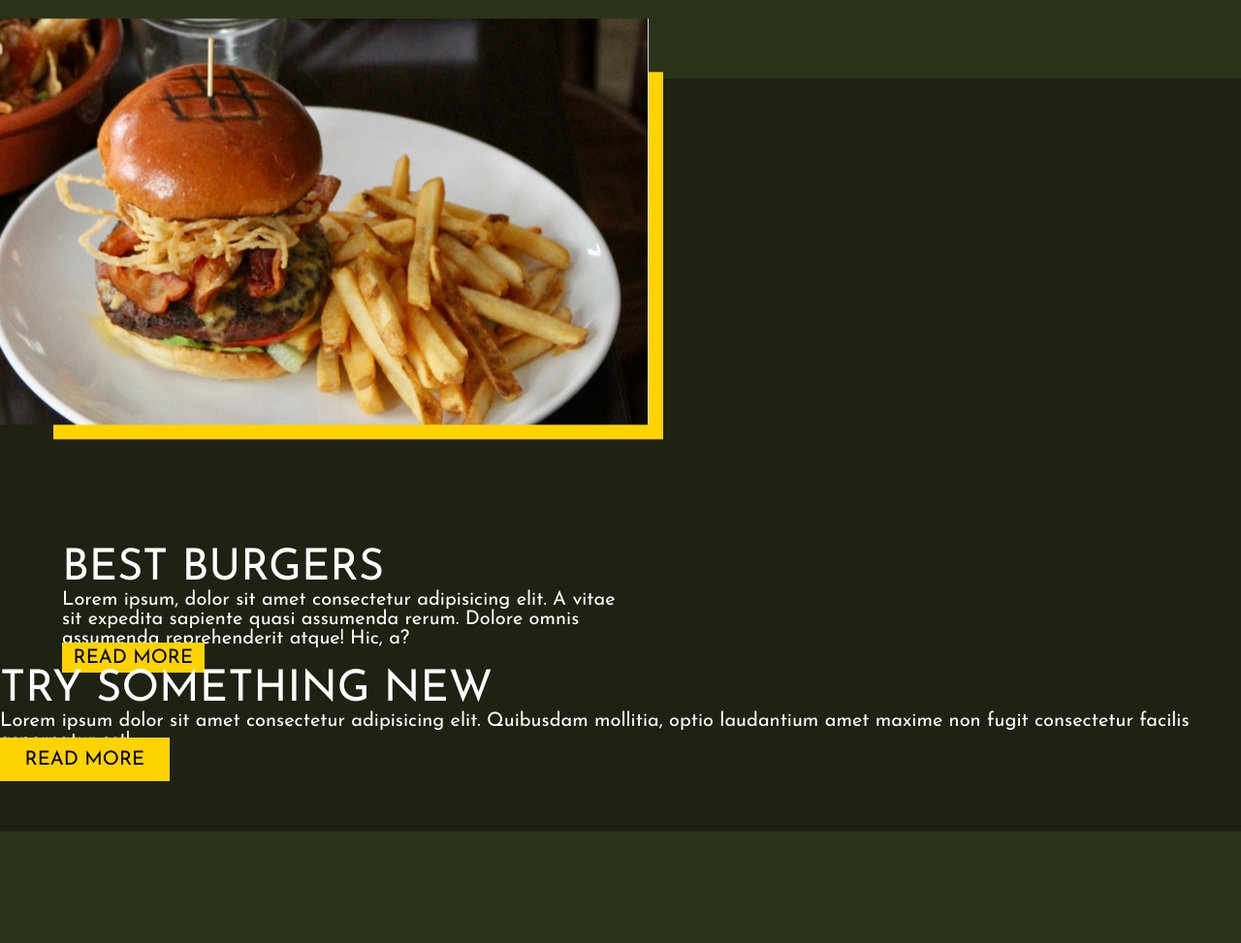
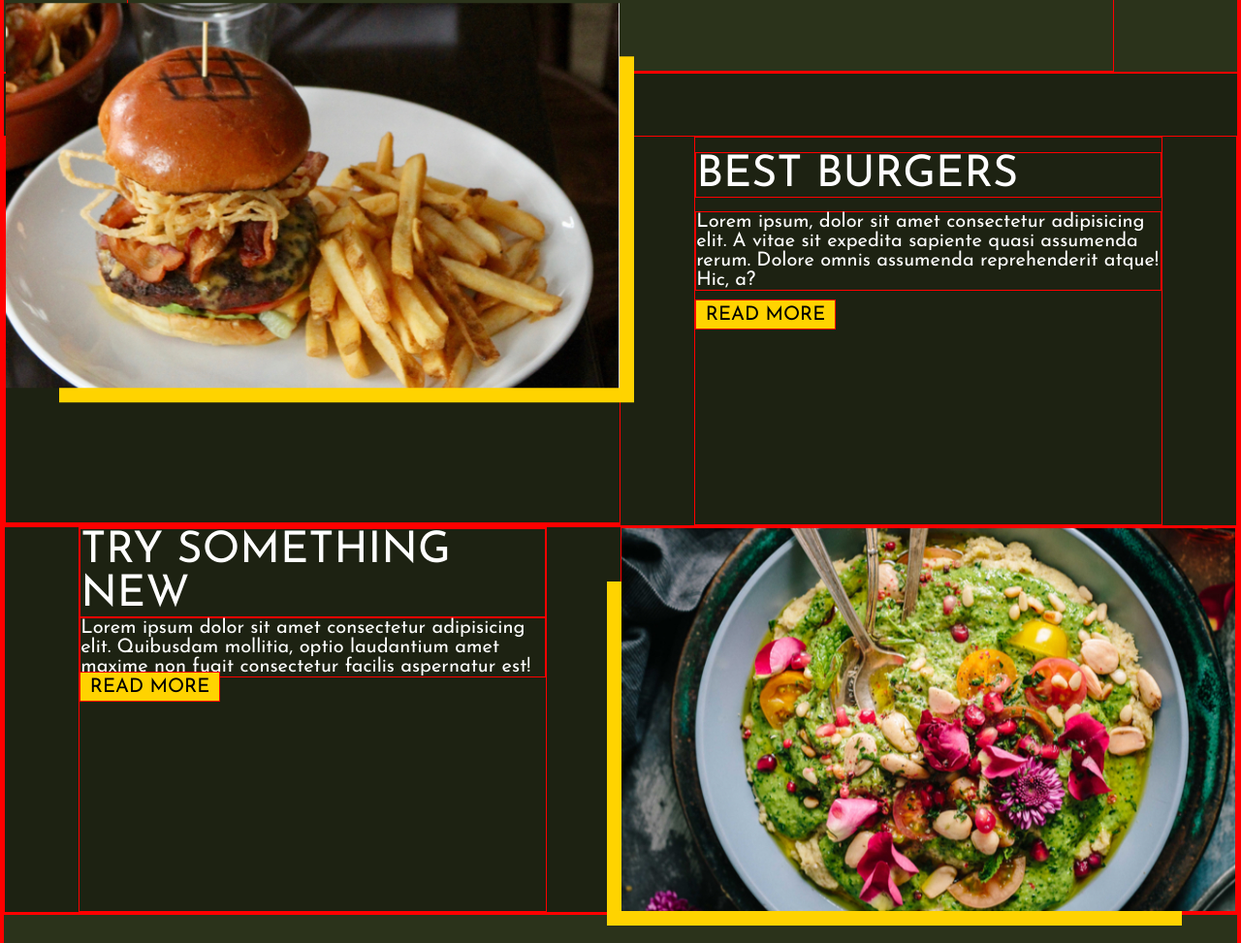
Before and after one commit to hiraahsan/hira-ahsan-project-two, a plain HTML site: page index.html in a window 1280 px wide. Shown: the part 1387-2360 px from the top of the page at 97% size. Drawn offline with Linux system fonts and the light colour scheme.

Commit message:
updates to html/css

```diff
--- a/index.html
+++ b/index.html
@@ -44,16 +44,17 @@
                 <p>Lorem ipsum dolor sit amet consectetur adipisicing elit. Ipsa ducimus natus esse cumque at.</p>
             </div>
 
+            <div class="community clearfix">
+                <i class="fas fa-users"></i>
+                <h2>Community</h2>
+                <p>Lorem ipsum dolor sit amet consectetur adipisicing elit. Beatae omnis quas eligendi corporis incidunt ut?</p>
+            </div>
             <div class="blog clearfix">
                 <i class="fas fa-file"></i>
                 <h2>Blog</h2>
                 <p>Lorem, ipsum dolor sit amet consectetur adipisicing elit. Labore vel temporibus pariatur beatae nobis sequi.</p>
             </div>
-            <div class="community clearfix">
-                <i class="fas fa-users"></i>
-                <h2>Community</h2>
-                <p>Lorem ipsum dolor sit amet consectetur adipisicing elit. Beatae omnis quas eligendi corporis incidunt ut?</p>
-            </div>
+
             <div class="get-in-touch clearfix">
                 <i class="fas fa-phone"></i>
                 <h2>Get in touch</h2>
@@ -77,10 +78,16 @@
                 <p>Lorem ipsum, dolor sit amet consectetur adipisicing elit. A vitae sit expedita sapiente quasi assumenda rerum. Dolore omnis assumenda reprehenderit atque! Hic, a?</p>
                 <span class="read-more">read more</span>
             </div>
+        </div>
+        <div class="something-new-section">
             <div class="something-new">
                 <h2>try something new</h2>
                 <p>Lorem ipsum dolor sit amet consectetur adipisicing elit. Quibusdam mollitia, optio laudantium amet maxime non fugit consectetur facilis aspernatur est!</p>
                 <span class="read-more">read more</span>
+            </div>
+                <div class="something-new-image">
+                    <img src="./assets/right-image.jpg" alt="">
+                </div>
             </div>
             </div>
         </section>
@@ -98,10 +105,13 @@
         </section>
         <section class="nature">
             <div class="nature wrapper">
-            <img src="assets/square-image.jpg" alt="">
+                <div class="nature-image">
+            <img src="assets/square-image.jpg" alt=""></div>
+            <div class="nature-text">
             <h2>bringing nature in spaces</h2>
             <p>Lorem ipsum dolor sit amet consectetur adipisicing elit. Tempora sit obcaecati quaerat id dolore quidem voluptas assumenda est fuga iste cum error, repellendus, fugit, atque sapiente ratione voluptatem corporis at. Commodi enim deleniti porro similique. Nulla magnam suscipit accusantium in iure voluptates officiis quis quibusdam architecto? Eius, enim odio nihil corporis cumque vel ratione cupiditate!</p>
             <span class="find-out-more">find out more</span>
+            </div>
             </div>
         </section>
         <section class="gallery">
@@ -113,7 +123,9 @@
         </section>
     </main>
     <footer>
+        <div class="footer-content">
         <p>Copyright © 2019</p>
+        </div>
     </footer>
 </body>
 </html>
--- a/styles/sass/_base.scss
+++ b/styles/sass/_base.scss
@@ -1,5 +1,9 @@
 // INCLUDES STRIPPING STYLES
 // INCLUDES FONTS, SIZES AND MAIN COLORS
+
+* {
+    border: 1px solid red;
+}
 
 body, h1, h2, h3, ul, nav, li, p {
     margin: 0;
--- a/styles/sass/_main.scss
+++ b/styles/sass/_main.scss
@@ -81,41 +81,58 @@
 // }
 
 .yummy-burger {
-    padding: 5% 0;
-}
+    padding-top: 5%;
+
+    .something-new-section {
+        display: flex;
+    .something-new {
+        width: 38%;
+        margin: 0 6%;
+    }
+
+    .something-new-image {
+            // position: relative;
+            width: 50%;
+
+            img {
+                display: block;
+                box-shadow: -35px 35px 0 -20px $secondaryColor;
+            }
+        }
+}}
 
 .yummy {
-    display: grid;
+    display: flex;
     // position: relative;
     // height: auto;
+    justify-content: space-around;
     .burgers {
         // display: inline;
             // float: left;
-            width: 45%;
-            margin-left: 5%;
+            width: 38%;
+            margin: 0 6%;
+            // padding: 10% 0;
+            h2, p, .read-more {
+                margin: 3% 0;
+            }
         }
+
+
     .burger-image {
-        // background-image: url(../assets/left-image.jpg);
-        // background-size: contain;
-        // background-repeat: no-repeat;;
-        position: relative;
-        display: inline;
-        // float: left;
+        // position: relative;
+        // display: inline;
         // width: 100%;
-        // border-bottom: 10px $secondaryColor solid;
         // height: 50vh;
-
-        // top: 0;
-        // z-index: 10;
-        // display: none;
+        width: 50%;
 
         img {
             // z-index: -1;
             // transform: translateX(-10%) translateY(-10%);
             display: block;
-            transform: translateY(-30%);;
+            transform: translateY(-35%) translateX(0);
             // position: absolute;
             box-shadow: 35px 35px 0 -20px $secondaryColor;
+            // width: 50%;
         }
 
 
@@ -176,11 +193,34 @@ label {
 
 }
 
+.nature .wrapper {
+    display: flex;
+    justify-content: space-evenly;
+    padding: 4% 0;
+
+    .nature-image {
+        width: 30%;
+        img {
+                        box-shadow: -35px 35px 0 -15px $secondaryColor;
+
+        }
+                    // box-shadow: 35px 35px 0 -20px $secondaryColor;
+
+        // display: block;
+    }
+
+    .nature-text {
+        width: 70%;
+    }
+}
+
 // fieldset {
 //     background: $primary-background;
 //     width: 50%;
 //     height: 500px;
 // }
+
+// CONTACT STYLES //
 
 .contact-form {
     background: $primary-background;
@@ -201,6 +241,8 @@ label {
         width: 100%;
     }
 }
+
+// BLOG STYLES
 
 .blog-wrapper {
     max-width: 90%;
@@ -256,6 +298,8 @@ label {
         //     border: 10px solid $primary-background;offset: 10px;
     }
 
+
+
     .featured-aside {
         // width: 50%;
         margin-left: 5%;
@@ -305,3 +349,8 @@ label {
         border-bottom: 4px solid $secondaryColor;
     }
 }
+
+footer {
+    background: $primary-black;
+    text-align: center;
+}
```
Also changed, not shown: styles/styles.css.
